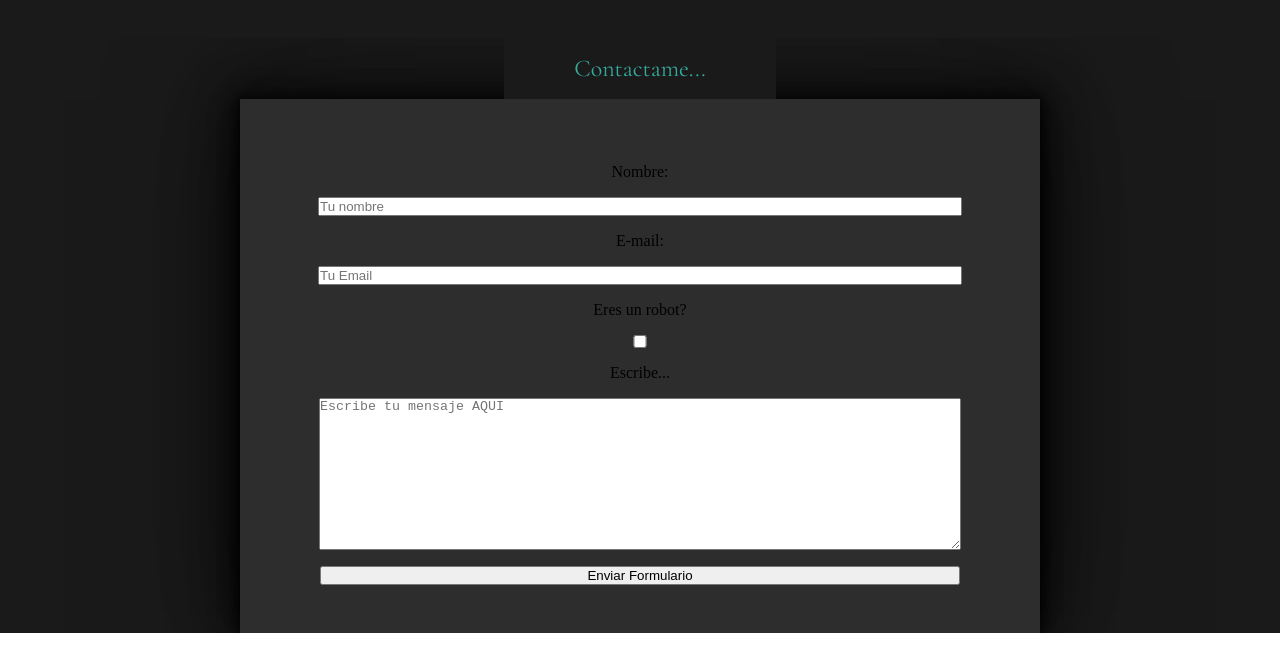
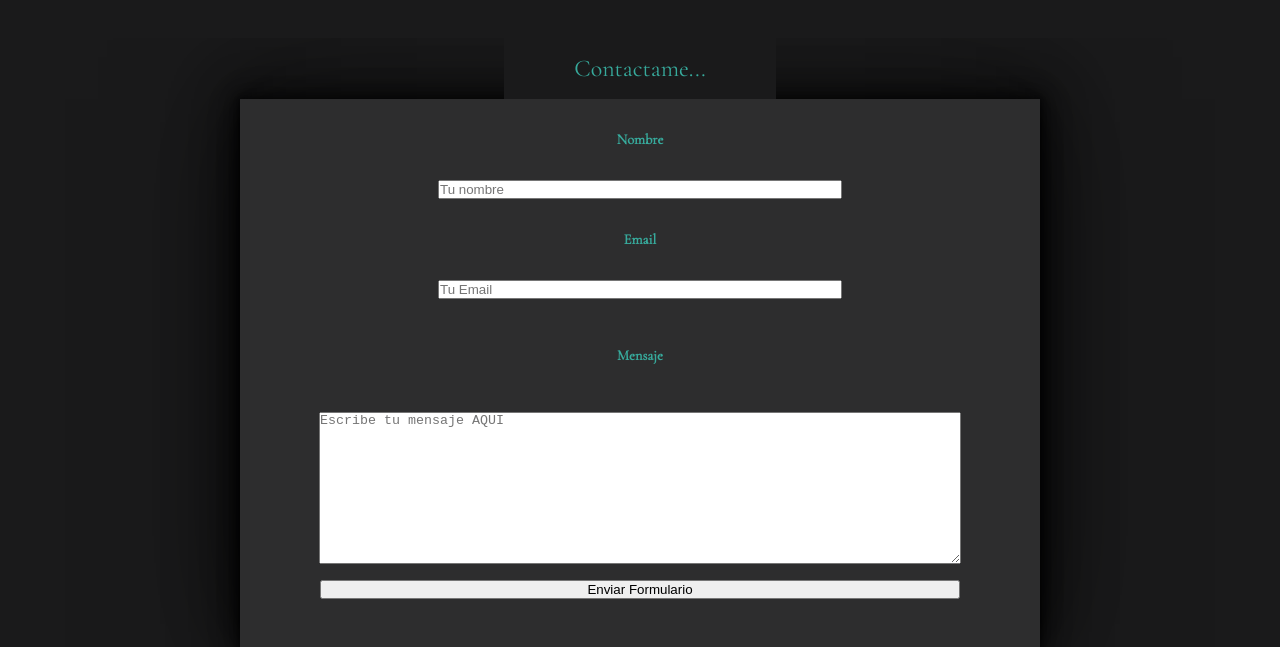
Before and after one commit to IsraelPalomo/Portafolio__Israel, a Vue app: page / in a window 1280 px wide. Shown: the part 4306-4953 px from the top of the page. Built offline with nearby package versions, Linux system fonts and the light colour scheme; a web font is replaced by a local one.

Commit message:
Algunos estilos en el formulario

```diff
--- a/package.json
+++ b/package.json
@@ -7,8 +7,10 @@
     "build": "vue-cli-service build"
   },
   "dependencies": {
+    "aos": "^2.3.4",
     "core-js": "^3.6.5",
     "vue": "^3.0.0",
+    "vue-aos": "^2.1.0",
     "vue-router": "^4.0.0-0",
     "vuex": "^4.0.0-0"
   },
--- a/src/components/Main.vue
+++ b/src/components/Main.vue
@@ -39,6 +39,7 @@
 					<button>Ver Codigo</button>
 				</div>
 			</div>
+
 			<div class="portafolio__proyecto portafolio__proyecto--2">
 				<div class="portafolio__proyecto__img portafolio__proyecto__img--2"></div>
 				<div class="portafolio__proyecto__texto">
@@ -135,13 +136,17 @@
 			<div class="formulario__titulo">Contactame...</div>
 			<div class="formulario__contenedor">
 				<form class="formulario__contenedor__form">
-					<label for="name">Nombre:</label>
-					<input type="text" name="name" id="name" required placeholder="Tu nombre" />
-					<label for="email">E-mail:</label>
-					<input type="text" name="email" id="email" required placeholder="Tu Email" />
-					<label for="robot">Eres un robot?</label>
-					<input type="checkbox" name="name" id="name" required />
-					<label for="mensaje">Escribe...</label>
+					<div class="parte1__form">
+						<h3>Nombre</h3>
+
+						<input type="text" name="name" id="name" required placeholder="Tu nombre" />
+						<h3>Email</h3>
+
+						<input type="text" name="email" id="email" required placeholder="Tu Email" />
+					</div>
+
+					<h3>Mensaje</h3>
+
 					<textarea
 						name="mensaje"
 						id="mensaje"
@@ -384,13 +389,27 @@ main {
 			max-width: 50rem;
 			padding-bottom: 3rem;
 			.formulario__contenedor__form {
+				.parte1__form {
+					display: flex;
+					flex-wrap: wrap;
+					input {
+						width: 50%;
+					}
+				}
 				display: grid;
 				grid-template-columns: 1fr;
 				text-align: center;
 				gap: 1rem;
-				label:first-child {
-					margin-top: 4rem;
+				h3 {
+					text-align: center;
+					width: 100%;
+					margin-bottom: 2rem;
+					margin-top: 2rem;
+					font-family: $tipografia-subtitulos;
+					color: $color-principal;
+					font-size: 0.9rem;
 				}
+
 				input {
 					width: 80%;
 					margin: 0 auto;
```
Also changed, not shown: src/main.js (+11 -5 lines), 1 other file (tests, documents, lock files or other folders).
